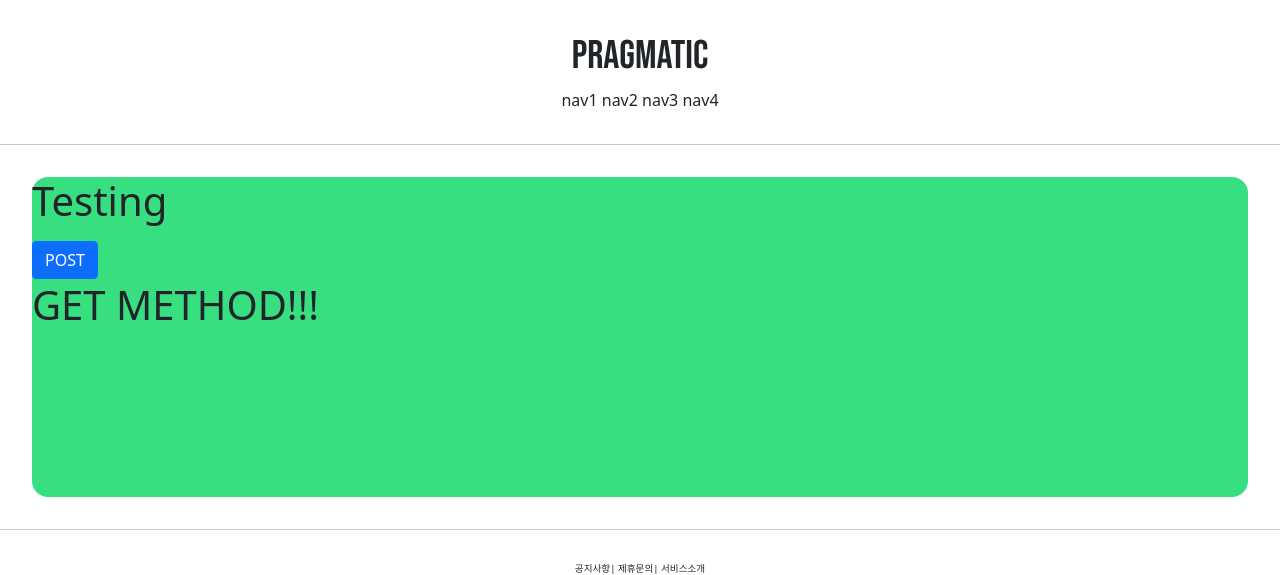
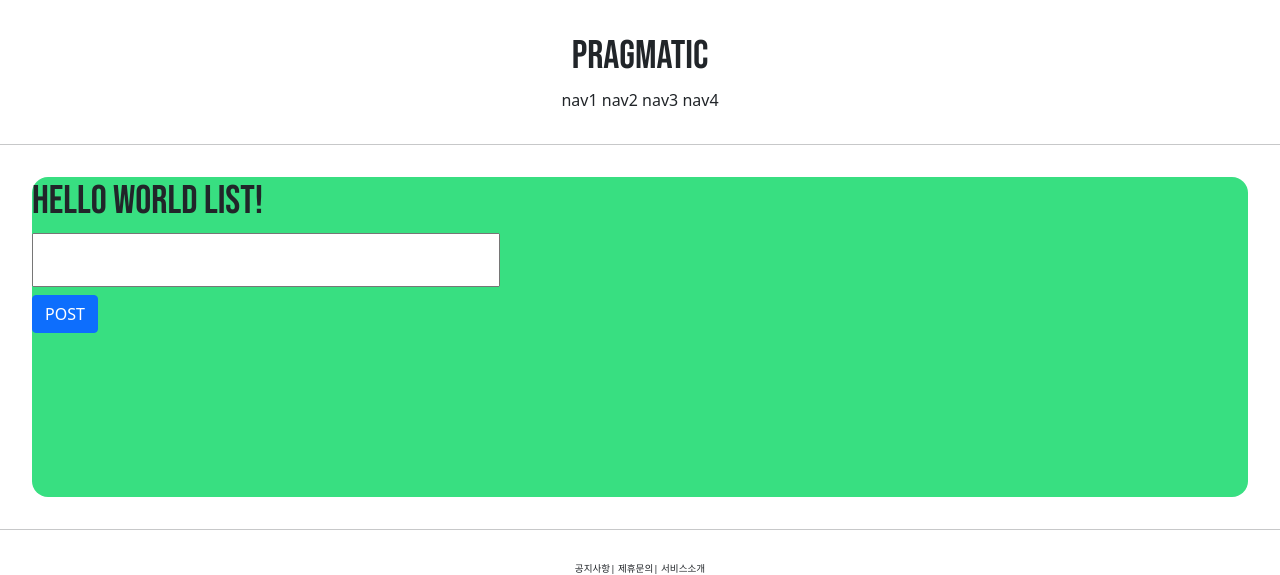
Before and after one commit to john9803/Desperate_Django, a Django app: page /account/hello_world/ in a window 1280 px wide. Shown: the top 575 px of the page. Run offline with Django 3.2, Linux system fonts and the light colour scheme.

Commit message:
django course 17 commit

```diff
--- a/pragmatic/accountapp/templates/accountapp/hello_world.html
+++ b/pragmatic/accountapp/templates/accountapp/hello_world.html
@@ -12,21 +12,25 @@
 
 
 <div style="height: 20rem; background-color: #38df81; border-radius: 1rem; margin: 2rem; font-size: 2rem ">
-    <h1>
-        Testing
+    <h1 style="font-family: 'Bebas Neue', cursive ">
+        Hello World LIST!
     </h1>
 
     <form action="/account/hello_world/" method="post">
         {% csrf_token %} <!--장고에서 POST를 쓸때는 이걸 써줘야 기능을 작동함!-->
-        <input type="submit" class="btn btn-primary" value="POST">
+        <div>
+            <input type="text" name="hello_world_input">
+        </div>
+        <div>
+            <input type="submit" class="btn btn-primary" value="POST">
+        </div>
     </form>
 
-
+    {% if hello_world_output %}
     <h1>
-        {{ text }}
-
+        {{ hello_world_output.text }}
     </h1>
-
+    {% endif %}
 
 </div >
 
--- a/pragmatic/accountapp/views.py
+++ b/pragmatic/accountapp/views.py
@@ -1,11 +1,20 @@
 from django.http import HttpResponse
 from django.shortcuts import render
+
+from accountapp.models import HelloWorld
 
 
 def hello_world(request):
 
     if request.method == "POST":
-        return render(request, 'accountapp/hello_world.html', context={'text': 'POST METHOD!!!'})
+
+        temp = request.POST.get('hello_world_input')
+
+        new_hello_world= HelloWorld()
+        new_hello_world.text = temp
+        new_hello_world.save()
+
+        return render(request, 'accountapp/hello_world.html', context={'hello_world_output': new_hello_world})
     else:
         return render(request, 'accountapp/hello_world.html', context={'text': 'GET METHOD!!!'})
     #return HttpResponse('hello_world') # 웹페이지에서 보이는 컨텐츠를 정해준다!
```
